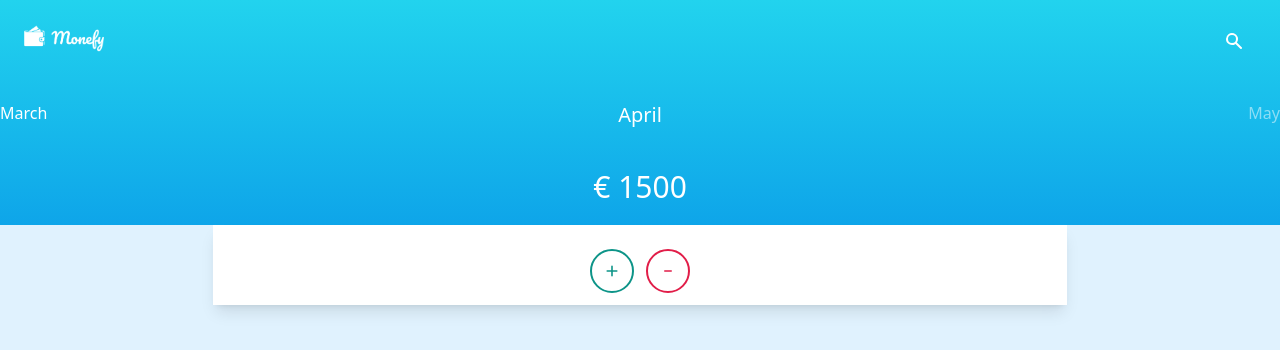
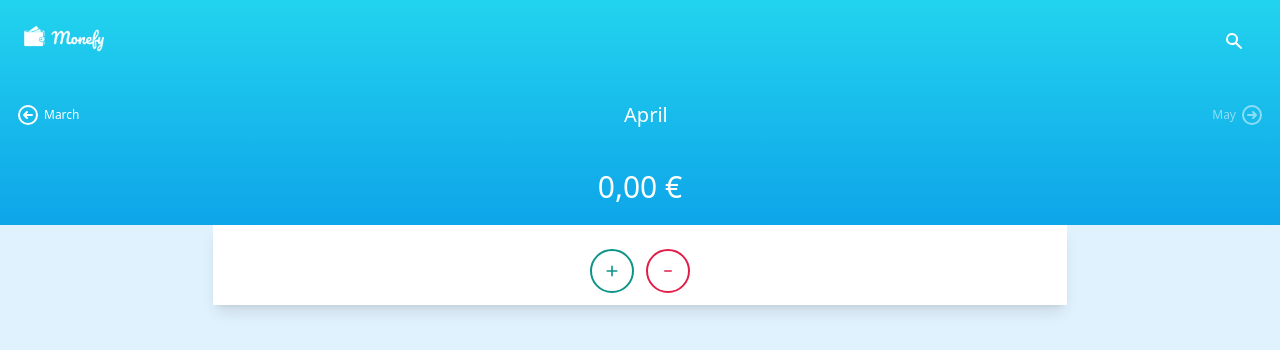
Before and after one commit to giuseppe-j/budgeting, a React (Create React App) app: page / in a window 1280 px wide. Shown: the top 350 px of the page. Built offline with nearby package versions, Linux system fonts and the light colour scheme.

Commit message:
update balance on adding a new movement

```diff
--- a/src/App.tsx
+++ b/src/App.tsx
@@ -9,19 +9,17 @@ import { useEffect, useState } from "react";
 
 import { v4 as uuid } from "uuid";
 
-import * as Constants from "./shared/constants";
 import * as Types from "./shared/types";
 
 export default function App() {
     const [movements, setMovements] = useState<Types.Movement[]>([]);
-    const [movementType, setMovementType] = useState<string>(Constants.INCOME);
+    const [movementType, setMovementType] = useState<string>("");
     const [showModal, setShowModal] = useState<boolean>(false);
 
     useEffect(() => {
         const fetchFromLocalStorage = async () => {
             const movements = fetchDataFromLocalStorage();
             setMovements(movements);
-            console.log(movements);
         };
         fetchFromLocalStorage();
     }, []);
@@ -39,7 +37,7 @@ export default function App() {
             <div className="bg-gradient-to-t from-sky-500 to-cyan-400">
                 <Navbar />
                 <Months />
-                <Balance />
+                <Balance movements={movements} />
             </div>
             <div className="container mx-auto">
                 <div className="w-full bg-white sm:w-9/12 lg:w-8/12 mx-auto relative">
--- a/src/components/Balance.tsx
+++ b/src/components/Balance.tsx
@@ -1,7 +1,29 @@
-export default function Balance() {
+import { useEffect, useState } from "react";
+import * as Types from "../shared/types";
+import * as Constants from "../shared/constants";
+
+type Props = {
+    movements: Types.Movement[];
+};
+
+export default function Balance(props: Props) {
+    const [balance, setBalance] = useState(0);
+    useEffect(() => {
+        const sum = props.movements.reduce(
+            (acc: number, curr: Types.Movement) => {
+                return curr.type === Constants.EXPENSE
+                    ? acc - curr.amount
+                    : acc + curr.amount;
+            },
+            0
+        );
+        setBalance(sum);
+    }, [props.movements]);
     return (
         <div className="flex justify-center py-5">
-            <span className="capitalize text-3xl text-white">€ 1500</span>
+            <span className="capitalize text-3xl text-white">
+                {Constants.FORMATTER.format(balance)}
+            </span>
         </div>
     );
 }
--- a/src/components/Months.tsx
+++ b/src/components/Months.tsx
@@ -36,19 +36,37 @@ export default function Months() {
     }, [current]);
 
     return (
-        <div className="flex justify-between py-5">
-            <div className="flex-1">
+        <div className="flex justify-between items-center py-5 px-4">
+            <div>
                 <button
-                    className="capitalize text-white"
+                    className="capitalize text-white flex items-center"
                     onClick={() => getCurrent(-1)}
                 >
+                    <svg
+                        xmlns="http://www.w3.org/2000/svg"
+                        className="h-6 w-6"
+                        fill="none"
+                        viewBox="0 0 24 24"
+                        stroke="currentColor"
+                        strokeWidth={2}
+                    >
+                        <path
+                            strokeLinecap="round"
+                            strokeLinejoin="round"
+                            d="M11 15l-3-3m0 0l3-3m-3 3h8M3 12a9 9 0 1118 0 9 9 0 01-18 0z"
+                        />
+                    </svg>
+                    <span className="text-xs ml-1">
                         {previous.toLocaleString("default", {
                             month: "long",
-                        year: isCurrentYear(previous) ? undefined : "numeric",
+                            year: isCurrentYear(previous)
+                                ? undefined
+                                : "numeric",
                         })}
+                    </span>
                 </button>
             </div>
-            <div className="flex-1 text-center">
+            <div className="text-center">
                 <span className="capitalize text-xl text-white">
                     {current.toLocaleString("default", {
                         month: "long",
@@ -56,16 +74,32 @@ export default function Months() {
                     })}
                 </span>
             </div>
-            <div className="flex-1 text-right text-white">
+            <div className="text-right text-white">
                 <button
-                    className="capitalize disabled:opacity-50"
+                    className="capitalize disabled:opacity-50 flex items-center"
                     onClick={() => getCurrent(1)}
                     disabled={next >= new Date()}
                 >
+                    <span className="text-xs mr-1">
                         {next.toLocaleString("default", {
                             month: "long",
                             year: isCurrentYear(next) ? undefined : "numeric",
                         })}
+                    </span>
+                    <svg
+                        xmlns="http://www.w3.org/2000/svg"
+                        className="h-6 w-6"
+                        fill="none"
+                        viewBox="0 0 24 24"
+                        stroke="currentColor"
+                        strokeWidth={2}
+                    >
+                        <path
+                            strokeLinecap="round"
+                            strokeLinejoin="round"
+                            d="M13 9l3 3m0 0l-3 3m3-3H8m13 0a9 9 0 11-18 0 9 9 0 0118 0z"
+                        />
+                    </svg>
                 </button>
             </div>
         </div>
--- a/src/components/MovementList.tsx
+++ b/src/components/MovementList.tsx
@@ -1,4 +1,5 @@
 import * as Types from "../shared/types";
+import * as Constants from "../shared/constants";
 
 type Props = {
     movements: Types.Movement[];
@@ -12,7 +13,15 @@ export default function MovementList(props: Props) {
                     <div key={movement.id}>
                         <div className="flex justify-between">
                             <p>{movement.description}</p>
-                            <p>{movement.amount}</p>
+                            <p
+                                className={
+                                    movement.type === Constants.EXPENSE
+                                        ? "text-rose-600"
+                                        : "text-teal-600"
+                                }
+                            >
+                                {Constants.FORMATTER.format(movement.amount)}
+                            </p>
                         </div>
                         <hr className="my-6 border-gray-300" />
                     </div>
--- a/src/shared/constants.tsx
+++ b/src/shared/constants.tsx
@@ -1,2 +1,7 @@
 export const INCOME = "income";
 export const EXPENSE = "expense";
+
+export const FORMATTER = new Intl.NumberFormat("it-IT", {
+    style: "currency",
+    currency: "EUR",
+});
```
Lines whose indentation alone changed are shown as unchanged.
